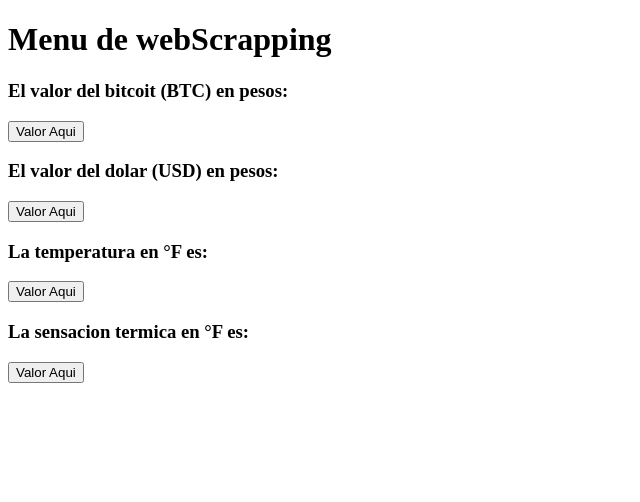
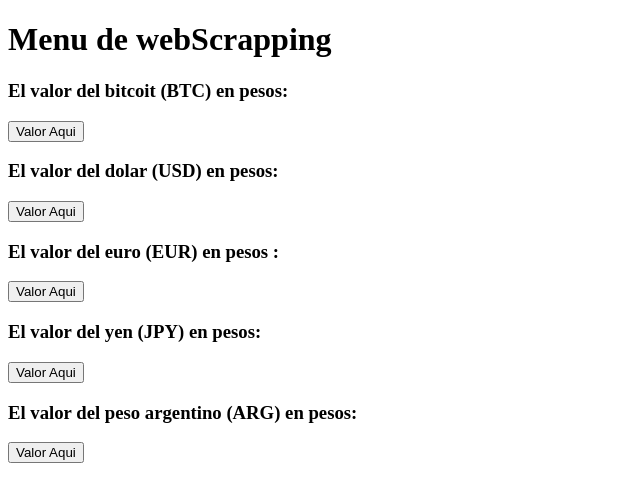
Before and after one commit to Allo11727/WebScraping, a Flask app: page / in a window 1280 px wide. Shown: the top 502 px of the page, without its empty margins (0-640 px from the left). Run offline with Flask 2, Linux system fonts and the light colour scheme.

Commit message:
Update index.html

```diff
--- a/templates/index.html
+++ b/templates/index.html
@@ -19,13 +19,18 @@
         </form>
 
 
-        <h3>La temperatura en °F es:</h3>
-        <form action="/temp/">
+        <h3>El valor del euro (EUR) en pesos :</h3>
+        <form action="/euro/">
             <input type="submit" value="Valor Aqui" />
         </form>
 
-        <h3>La sensacion termica en °F es:</h3>
-        <form action="/sensa/">
+        <h3>El valor del yen (JPY) en pesos:</h3>
+        <form action="/yen/">
+            <input type="submit" value="Valor Aqui" />
+        </form>
+
+        <h3>El valor del peso argentino (ARG) en pesos:</h3>
+        <form action="/parg/">
             <input type="submit" value="Valor Aqui" />
         </form>
 
```
